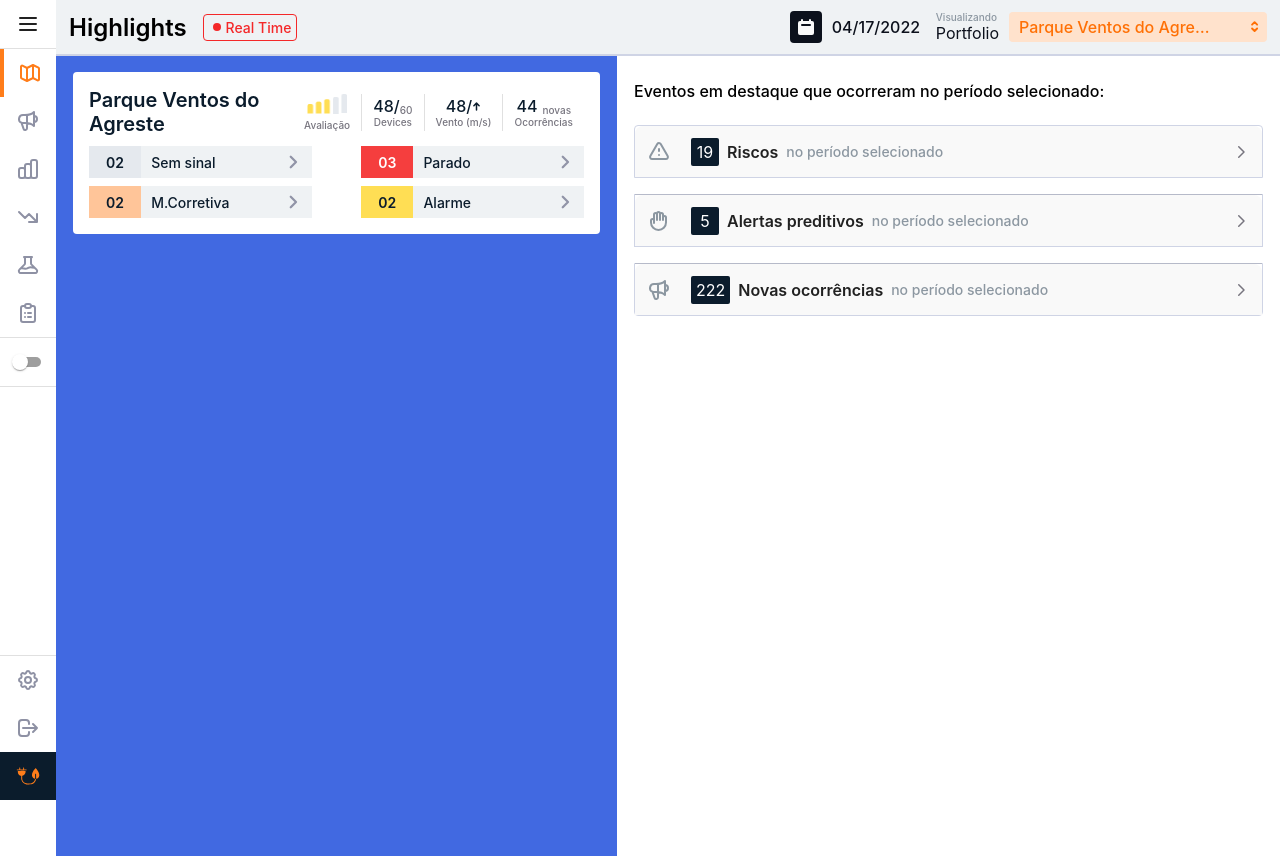
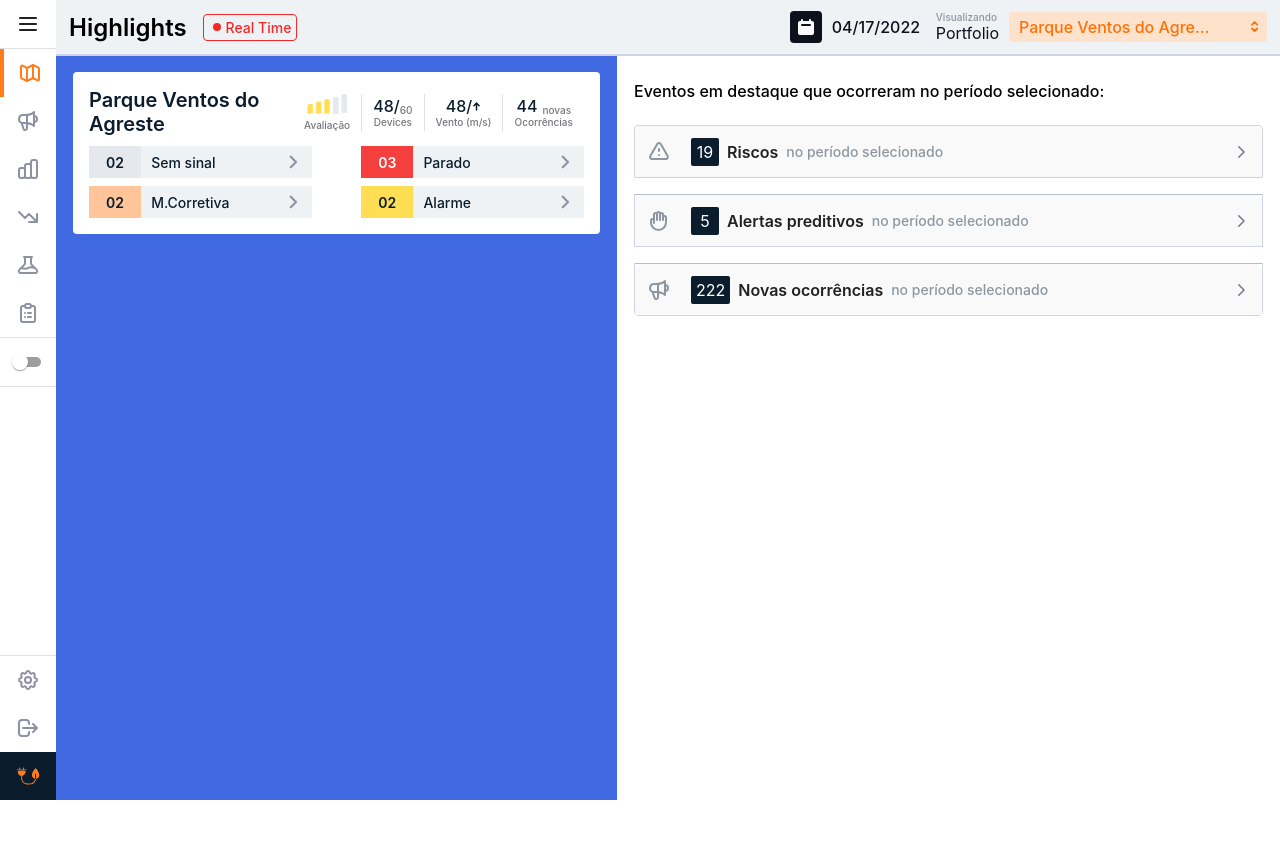
Before and after one commit to olucasfreitas/delfos-challenge, a Next.js app: page /highlights in a window 1280 px wide. After the commit the page ends 800 px from the top, so only its background shows below. Built offline with nearby package versions, Linux system fonts and the light colour scheme.

Commit message:
fixed container width and height

```diff
--- a/src/app/globals.css
+++ b/src/app/globals.css
@@ -6,6 +6,6 @@
 
 html,
 body {
-  width: 100vw;
-  height: 100vh;
+  max-width: 100vw;
+  max-height: 100vh;
 }
--- a/src/app/highlights/page.tsx
+++ b/src/app/highlights/page.tsx
@@ -29,7 +29,7 @@ export default function Highlights() {
           container
           columns={12}
           sx={{
-            minHeight: {
+            height: {
               desktop: "100%",
               laptop: "100%",
               tablet: "100%",
--- a/src/app/pages/Events/index.tsx
+++ b/src/app/pages/Events/index.tsx
@@ -302,9 +302,10 @@ export default function EventsPage() {
       mobileSmall={12}
       sx={{
         padding: "25px 17px",
-        minHeight: {
+        overflowY: "auto",
+        height: {
           desktop: "100%",
-          laptop: "50%",
+          laptop: "100%",
           tablet: "50%",
           mobileLarge: "100%",
           mobileMedium: "100%",
--- a/src/app/pages/Map/index.tsx
+++ b/src/app/pages/Map/index.tsx
@@ -11,9 +11,9 @@ export default function MapPage() {
       mobileLarge={12}
       mobileSmall={12}
       sx={{
-        minHeight: {
+        height: {
           desktop: "100%",
-          laptop: "50%",
+          laptop: "100%",
           tablet: "50%",
           mobileLarge: "100%",
           mobileMedium: "100%",
```
